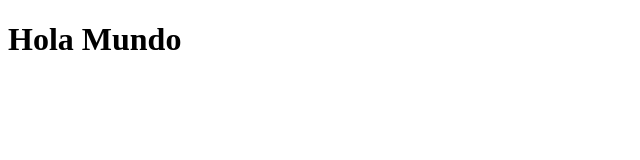
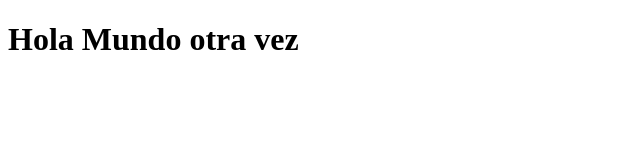
Before and after one commit to jafprofesor/nueva, a plain HTML site: page index.html in a window 1280 px wide. Shown: the whole page, without its empty margins (0-640 px from the left). Drawn offline with Linux system fonts and the light colour scheme.

Commit message:
Actualizar el saludo en el archivo index.html

```diff
--- a/index.html
+++ b/index.html
@@ -6,6 +6,6 @@
     <title>Primer archivo</title>
 </head>
 <body>
-    <h1>Hola Mundo</h1>
+    <h1>Hola Mundo otra vez</h1>
 </body>
 </html>
```
